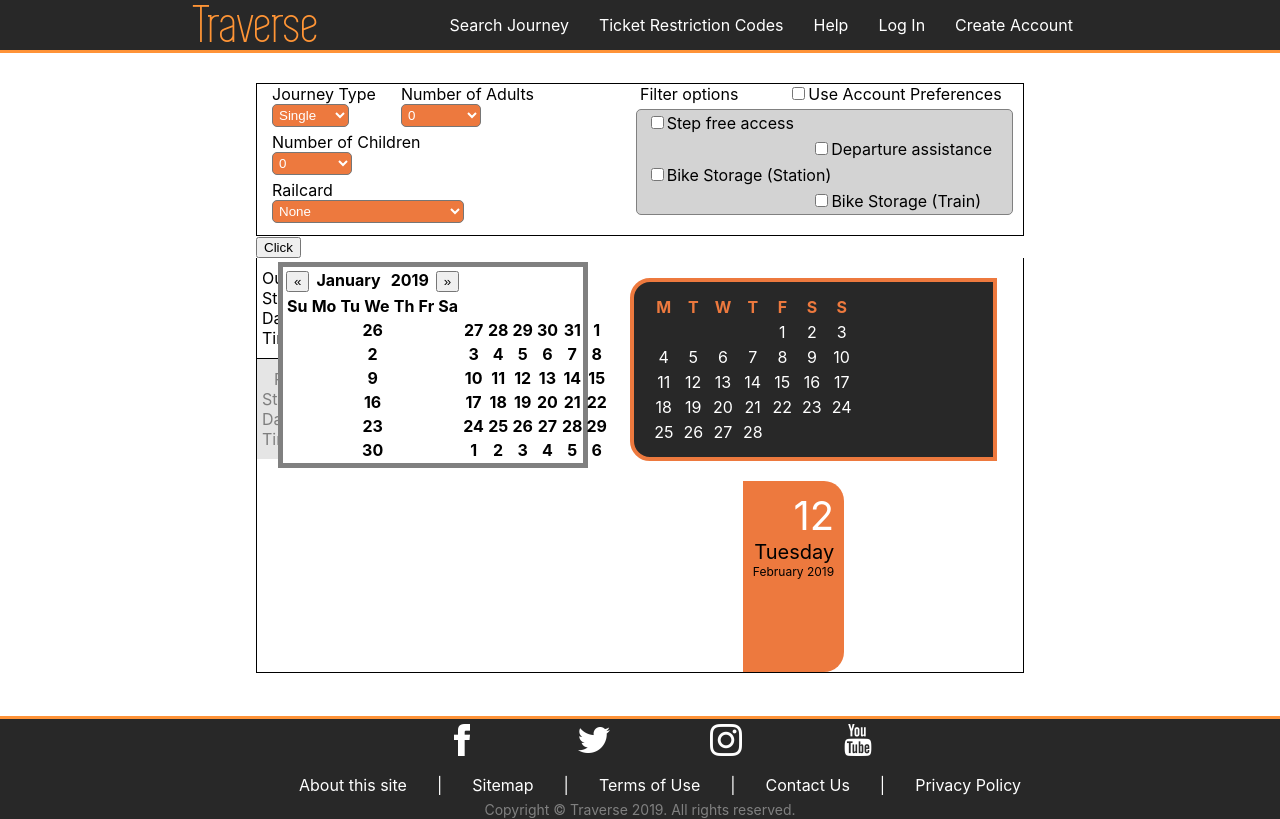
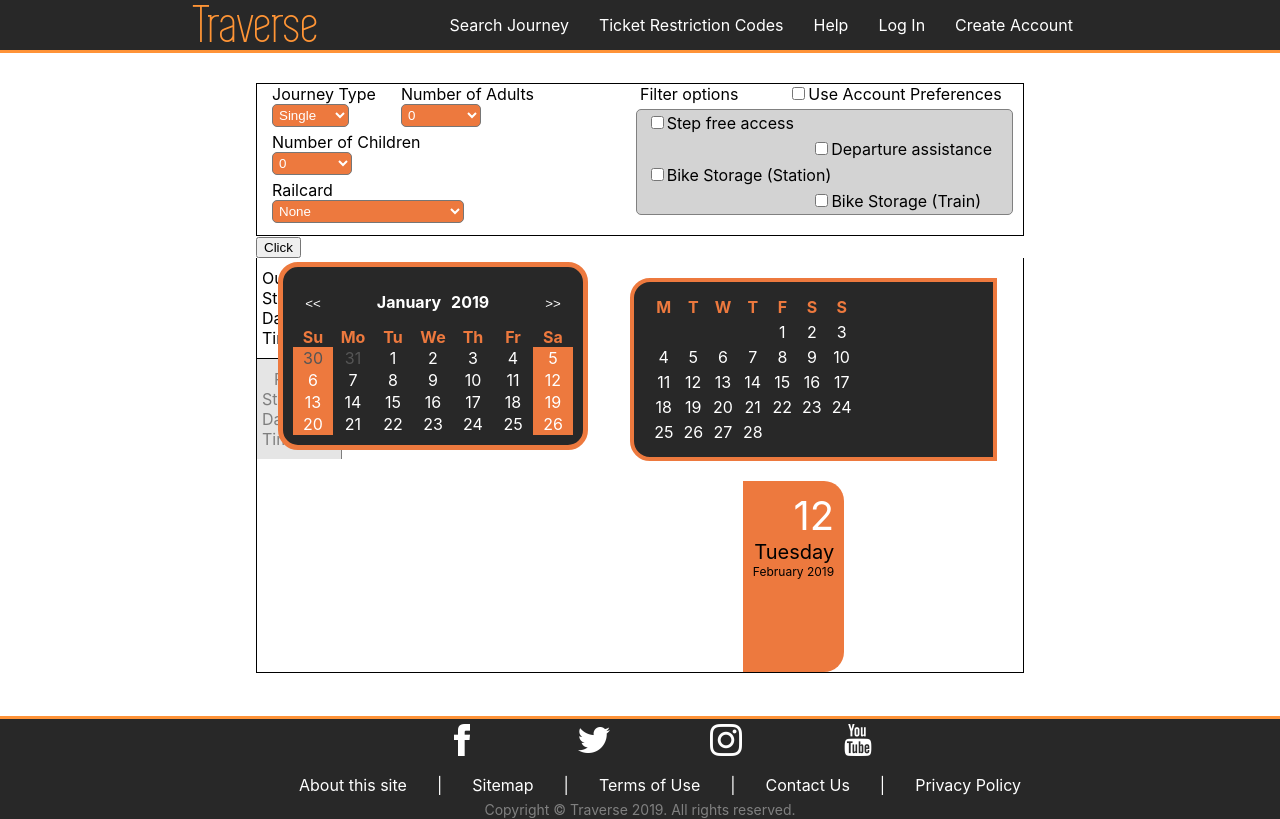
Before and after one commit to skifans/Traverse, a React (Create React App) app in the folder traverse-react/: page /search-journey in a window 1280 px wide. Both pictures are taken after a click on the button "Click". Built offline with nearby package versions, Linux system fonts and the light colour scheme.

Commit message:
Implement dynamic change of month and year. Few changes in CSS styling.

```diff
--- a/traverse-react/public/calendar.css
+++ b/traverse-react/public/calendar.css
@@ -1,27 +1,69 @@
 .calendar{
   display: block;
   position: absolute;
-  border: 5px solid gray;
-  background: white;
+  border: 5px solid #ed793e;
+  border-radius: 20px;
+  background: #282828;
   width: 300px;
   z-index: 1;
 }
 
+.calendar th{
+  border: none;
+  padding: 0px;
+}
+table button{
+  height: 100%;
+  background: none;
+  color: white;
+  border: none;
+  text-align: center;
+  vertical-align: middle;
+  cursor: pointer;
+  padding: 0px;
+  outline: none;
+}
+
+th span{
+  line-height: 50px;
+  height: 50px;
+}
+
 table{
   width: 100%;
+  table-layout: fixed;
+  border-spacing: 0px;
+  color: white;
+  padding: 10px;
 }
 
-.navigation-header{
-  display: flex;
-  justify-content: space-around;
-}
 
 .navigation-header span{
   margin-left: 5px;
   margin-right: 5px;
 }
+.day{
+  text-align: center;
+}
+
+.day-of-week{
+  color: #ed793e;
+}
 
 .week-days{
-  display: flex;
-  justify-content: space-around;
+
 }
+
+.week-row td:first-child{
+  background: #ed793e;
+
+}
+
+.week-row td:last-child{
+  background: #ed793e;
+
+}
+
+.gray{
+  color: #555;
+}
--- a/traverse-react/src/components/calendar/Calendar.js
+++ b/traverse-react/src/components/calendar/Calendar.js
@@ -1,12 +1,55 @@
 import React, {Component} from 'react';
 import DayOfWeek from './DayOfWeek';
 import Week from './Week';
+import Day from './Day';
+
 const months = ["January", "February", "March", "April", "May", "June", "July", "August", "September", "October", "November", "December"];
 const daysOfWeekArray = ["Su", "Mo", "Tu", "We", "Th", "Fr", "Sa"];
 
 class Calendar extends Component{
   constructor(props){
     super(props);
+    let today = new Date();
+    this.state = {
+      today: today,
+      currentMonth: today.getMonth(),
+      currentYear: today.getFullYear()
+    }
+
+    this.prevMonth = this.prevMonth.bind(this);
+    this.nextMonth = this.nextMonth.bind(this);
+  }
+
+  prevMonth(e){
+    e.preventDefault();
+    if(this.state.currentMonth === 0){
+      this.setState((prevState) =>{
+        return {
+          currentYear: prevState.currentYear - 1,
+          currentMonth: 11
+        }
+      });
+    } else{
+      this.setState((prevState) =>{
+        return {currentMonth: prevState.currentMonth - 1}
+      });
+    }
+  }
+
+  nextMonth(e){
+    e.preventDefault();
+    if(this.state.currentMonth === 11){
+      this.setState((prevState) =>{
+        return {
+          currentYear: prevState.currentYear + 1,
+          currentMonth: 0
+        }
+      });
+    } else{
+      this.setState((prevState) =>{
+        return {currentMonth: prevState.currentMonth + 1}
+      });
+    }
   }
 
   generateWeeks(month, year){
@@ -20,40 +63,56 @@ class Calendar extends Component{
     let i = 0;
 
     while(true){
-      while(days.length % 7 != 0 || days.length == 0){
+      while(days.length % 7 !== 0 || days.length === 0){
         let date = new Date(firstSundayMillis);
-        let day = date.getDate()
-        console.log(day);
-        days.push(day);
-        firstSundayMillis += dayInMillis;
+        let props = {
+          selectedMonth: month,
+          year: date.getFullYear(),
+          month: date.getMonth(),
+          day: date.getDate(),
+          today: Date.now()
+        }
+        days.push((
+          <Day {...props}/>
+        ));
+        if(date.getDate() === 27 && date.getMonth() === 9){
+          firstSundayMillis += 90000000
+        } else {
+          firstSundayMillis += dayInMillis;
+        }
       }
       weeks.push(<Week key={i}>{days}</Week>)
       days = [];
       let nextMonth = new Date(firstSundayMillis).getMonth();
-      if(nextMonth > month && weeks.length >= 4){
+      if((nextMonth > month || nextMonth === 0) && weeks.length >= 4){
         break;
       }
     }
-    console.log(days);
     return weeks;
   }
 
   render(){
-    let date = new Date();
+    const {today, currentMonth, currentYear} = this.state;
     let daysOfWeek = [];
     let weeks;
 
     let nav = (
       <tr className="navigation-header">
         <th>
-          <button className="prev-month">«</button>
+          <button
+            className="prev-month"
+            onClick={this.prevMonth}
+            disabled={today.getMonth() === currentMonth && today.getFullYear() === currentYear? true: false}
+            >
+            &lt;&lt;
+          </button>
+        </th>
+        <th colSpan="5">
+          <span className="month-text">{months[currentMonth]}</span>
+          <span className="year-text">{currentYear}</span>
         </th>
         <th>
-          <span className="month-text">{months[date.getMonth()]}</span>
-          <span className="year-text">{date.getFullYear()}</span>
-        </th>
-        <th>
-          <button className="next-month">»</button>
+          <button className="next-month" onClick={this.nextMonth}>&gt;&gt;</button>
         </th>
       </tr>
     );
@@ -61,11 +120,11 @@ class Calendar extends Component{
     daysOfWeekArray.forEach(day => daysOfWeek.push(<DayOfWeek key={day} day={day}/>))
 
     //
-    let newdate = new Date(2019, 2,1, 0,0,0,0)
-    let newdate2 = new Date(2019, 2,2,0,0,0,0)
-    console.log(newdate.getDay());
-    console.log(newdate.getTime() - newdate2.getTime());
-    weeks = this.generateWeeks(5, 2019);
+    let oct27 = new Date(2019, 9, 27,0,0,0,0)
+    let oct272 = new Date(2019, 9, 28,0,0,0,0)
+    console.log(oct27);
+    console.log(oct272.getTime() - oct27.getTime());
+    weeks = this.generateWeeks(this.state.currentMonth, this.state.currentYear);
 
     //
 
@@ -80,7 +139,7 @@ class Calendar extends Component{
           <thead>
             <tr className="week-days">{daysOfWeek}</tr>
           </thead>
-          <tbody>{weeks}</tbody>
+          <tbody className="week-rows">{weeks}</tbody>
         </table>
       </div>
     )
--- a/traverse-react/src/components/calendar/Day.js
+++ b/traverse-react/src/components/calendar/Day.js
@@ -0,0 +1,18 @@
+import React, {Component} from 'react';
+
+class Day extends Component{
+  constructor(props){
+    super(props);
+  }
+
+  render(){
+    const {selectedMonth, year,month, day} = this.props;
+    return (
+      <td className={selectedMonth === month? "day": "day gray"}>
+        {day}
+      </td>
+    )
+  }
+}
+
+export default Day;
--- a/traverse-react/src/components/calendar/Week.js
+++ b/traverse-react/src/components/calendar/Week.js
@@ -1,17 +1,16 @@
 import React from 'react';
 
 const Week = ({children}) =>{
-  console.log(children);
-  let days = children.map((day) => {
-    return (
-      <th>
-        {day}
-      </th>
-    )
-  })
+  // let days = children.map((day) => {
+  //   return (
+  //     <th className="day">
+  //       {day}
+  //     </th>
+  //   )
+  // })
   return(
-    <tr>
-      {days}
+    <tr className="week-row">
+      {children}
     </tr>
   )
 }
```
